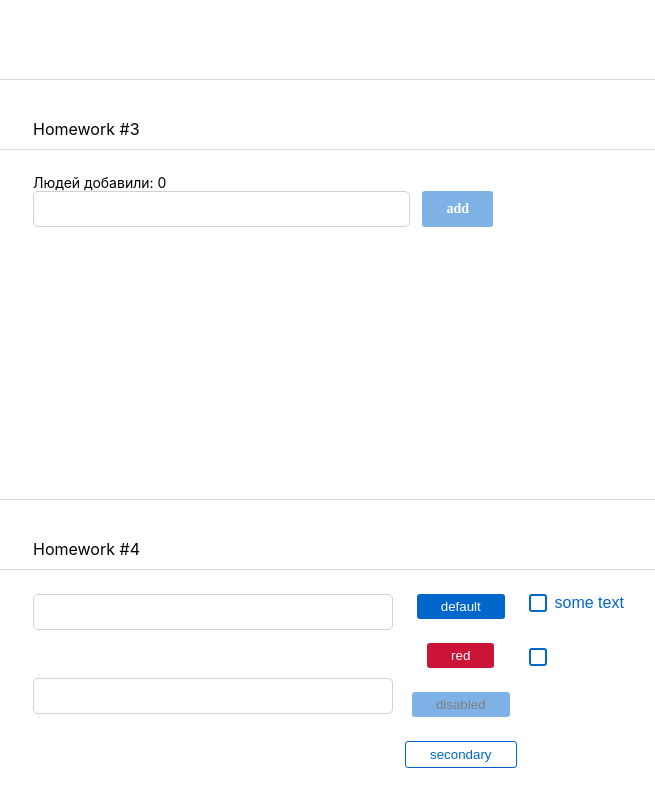
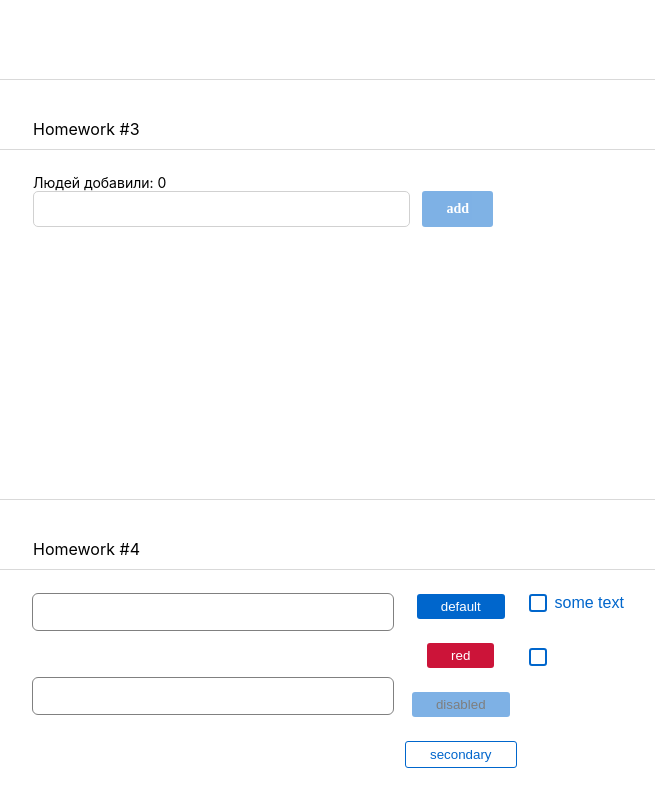
Before and after one commit to NikolaYK2/hws2, a React (Create React App) app: page / in a window 1280 px wide. Shown: the part 797-1597 px from the top of the page, without its empty margins (37-692 px from the left). Built offline with nearby package versions, Linux system fonts and the light colour scheme.

Commit message:
hw4 refactor finalSpanClassName

```diff
--- a/src/s2-homeworks/hw04/Stand.tsx
+++ b/src/s2-homeworks/hw04/Stand.tsx
@@ -1,4 +1,4 @@
-import React, {useState} from 'react'
+import React, { useState } from 'react'
 import s from './Stand.module.css'
 import SuperInputText from './common/c1-SuperInputText/SuperInputText'
 import SuperCheckbox from './common/c3-SuperCheckbox/SuperCheckbox'
@@ -27,12 +27,14 @@ const Stand = () => {
                     <SuperInputText
                         id={'hw4-super-input-with-error'}
                         value={stateForAllInputs}
+                        // onChangeText={setValue}
+                        error={error}
+                        // setError={setError}
                         onChangeText={(e) => {
                             setValue(e)
                             setError('')
                         }}
-                        error={error}
-                        // setError={setError}
+
                         onEnter={() => {
                             setError(
                                 stateForAllInputs.trim()
@@ -42,7 +44,6 @@ const Stand = () => {
                             setValue('')
                         }}
                     />
-
                 </div>
             </div>
 
--- a/src/s2-homeworks/hw04/common/c1-SuperInputText/SuperInputText.module.css
+++ b/src/s2-homeworks/hw04/common/c1-SuperInputText/SuperInputText.module.css
@@ -1,4 +1,6 @@
 .input:focus {
+    border: 2px solid black;
+    outline: none;
 }
 .inputWrapper {
     margin: 0 12px 0 0;
@@ -17,6 +19,10 @@
     padding: 0 12px;
 }
 
+.superInput{
+    outline: 1px solid grey;
+    border: none;
+}
 
 
 .errorInput {
--- a/src/s2-homeworks/hw04/common/c1-SuperInputText/SuperInputText.tsx
+++ b/src/s2-homeworks/hw04/common/c1-SuperInputText/SuperInputText.tsx
@@ -26,7 +26,7 @@ const SuperInputText: React.FC<SuperInputTextPropsType> = (
     {
         onChange,
         onChangeText,
-        onKeyPress,
+        onKeyDown,
         onEnter,
         error,
         className,
@@ -45,15 +45,15 @@ const SuperInputText: React.FC<SuperInputTextPropsType> = (
     }
 
     const onKeyPressCallback = (e: KeyboardEvent<HTMLInputElement>) => {
-        onKeyPress && onKeyPress(e)
+        onKeyDown && onKeyDown(e)
 
         onEnter && // если есть пропс onEnter
         e.key === 'Enter' && // и если нажата кнопка Enter
         onEnter() // то вызвать его
     }
 
-    const finalSpanClassName = s.error
-        + (spanClassName ? ' ' + spanClassName : '')
+    const finalSpanClassName = s.error ? s.error : ' ' + s.superInput
+        + (spanClassName ? ' ' + spanClassName : ' ')
     const finalInputClassName = s.input
         + (error ? ' ' + s.errorInput : ' ' + s.superInput)
         + (className ? ' ' + s.className : '') // задача на смешивание классов
```
